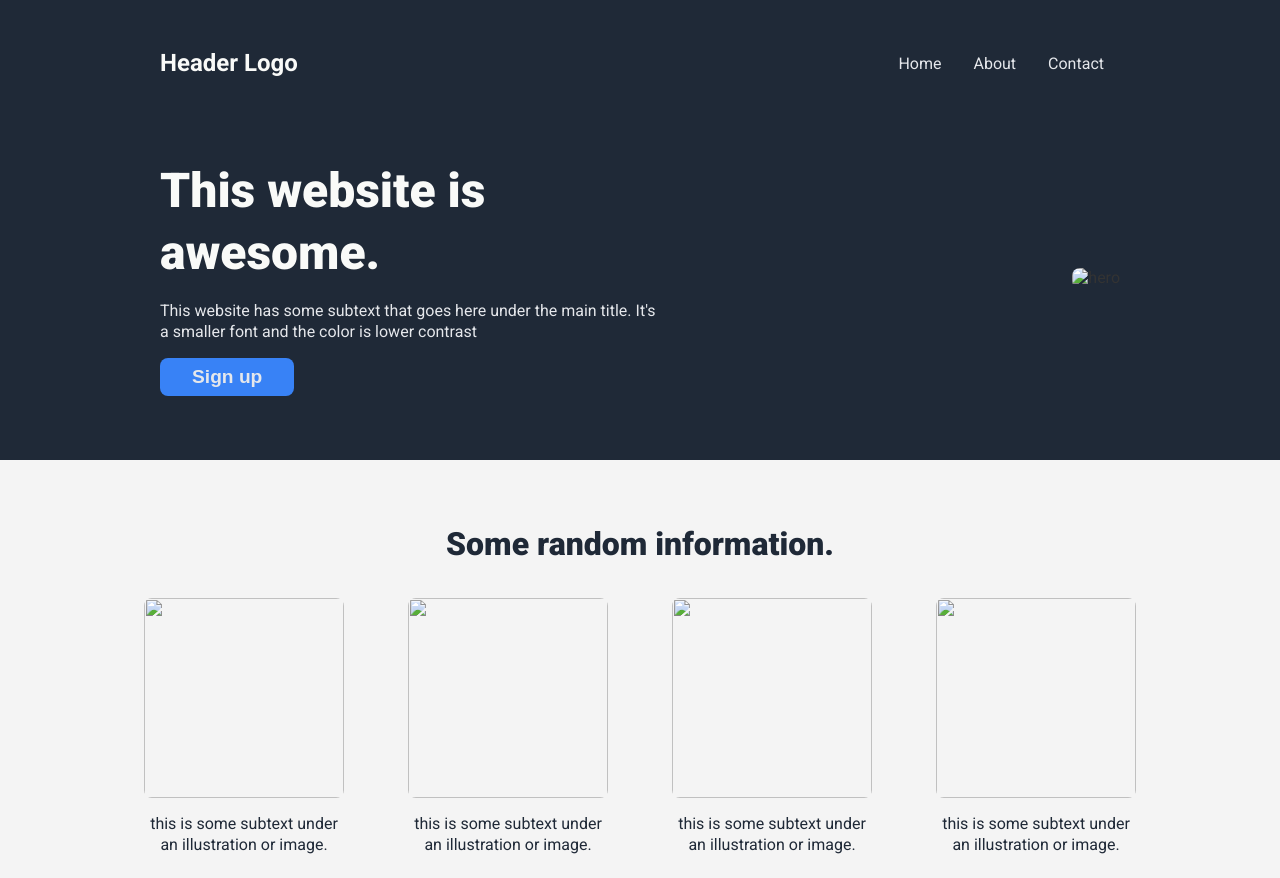
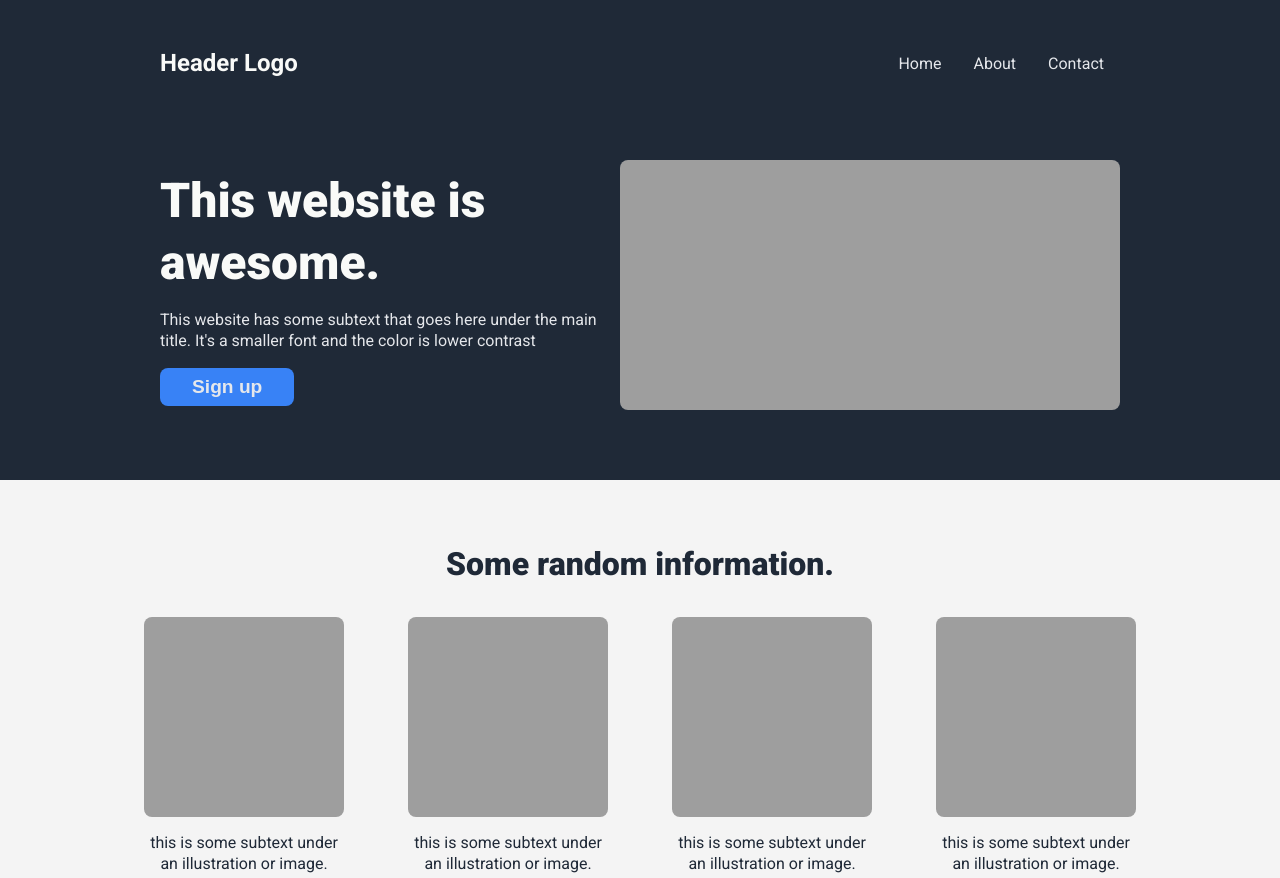
Before and after one commit to b-l-u-e/odin-landingpage, a plain HTML site: page index.html in a window 1280 px wide. Shown: the top 878 px of the page. Drawn offline with Linux system fonts and the light colour scheme; the site is published under a folder, as on GitHub Pages, so addresses that start at the root find nothing; a script that the page names is missing.

Commit message:
fix image issue

```diff
--- a/index.html
+++ b/index.html
@@ -33,7 +33,7 @@
             <button class="cta">Sign up</button>
           </div>
           <div>
-            <img src="/img/hero.jpg" alt="hero" />
+            <img src="img/hero.jpg" alt="hero" />
           </div>
         </div>
       </div>
@@ -44,19 +44,19 @@
         <h2>Some random information.</h2>
         <div class="img-container">
           <div class="img-desc">
-            <img src="/img/img1.jpg" alt="" />
+            <img src="img/img1.jpg" alt="" />
             <h3>this is some subtext under an illustration or image.</h3>
           </div>
           <div class="img-desc">
-            <img src="/img/img2.jpg" alt="" />
+            <img src="img/img2.jpg" alt="" />
             <h3>this is some subtext under an illustration or image.</h3>
           </div>
           <div class="img-desc">
-            <img src="/img/img3.jpg" alt="" />
+            <img src="img/img3.jpg" alt="" />
             <h3>this is some subtext under an illustration or image.</h3>
           </div>
           <div class="img-desc">
-            <img src="/img/img4.jpg" alt="" />
+            <img src="img/img4.jpg" alt="" />
             <h3>this is some subtext under an illustration or image.</h3>
           </div>
         </div>
```
